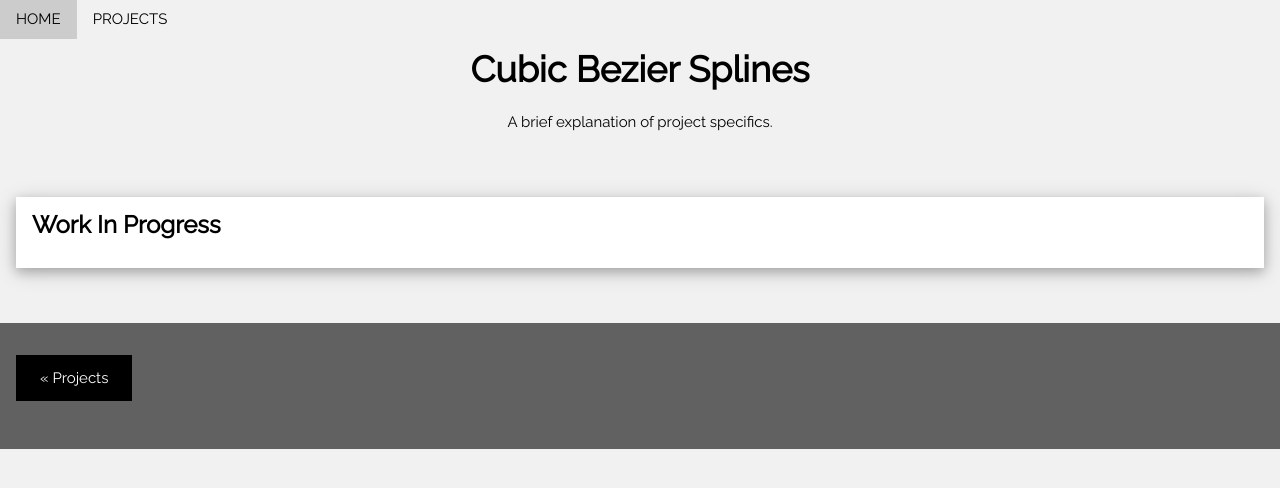
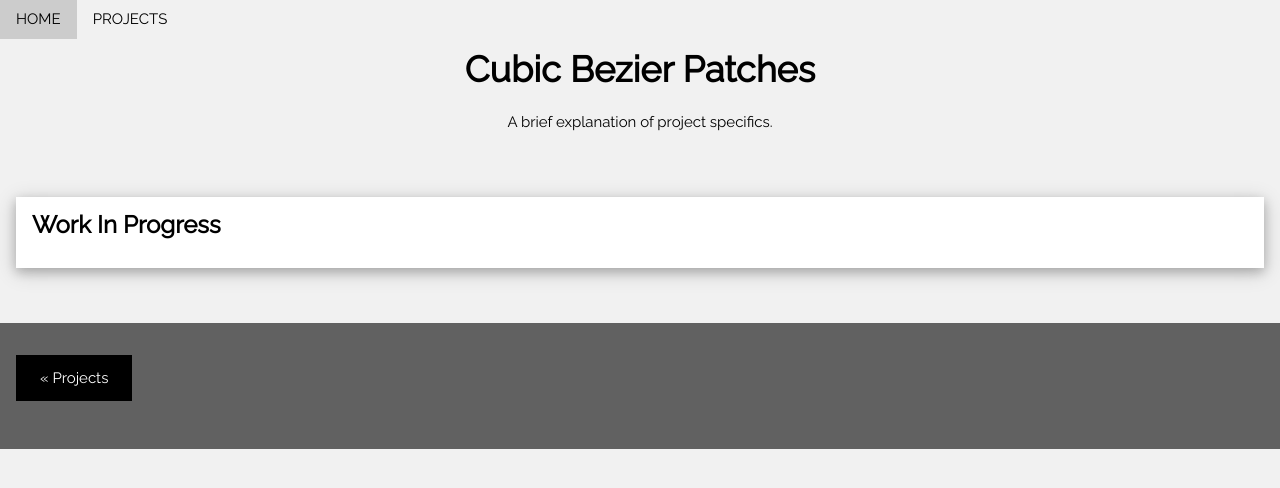
Before and after one commit to trevorColby/trevorColby.github.io, a plain HTML site: page projects/bezier.html in a window 1280 px wide. Drawn offline with Linux system fonts and the light colour scheme.

Commit message:
bezier.html: Fixed title of cubic bezier patches

```diff
--- a/projects/bezier.html
+++ b/projects/bezier.html
@@ -32,7 +32,7 @@ and is wrapped around the whole page content, except for the footer in this exam
 
 <!-- Header -->
 <header class="w3-container w3-center w3-padding-32">
-  <h1><b>Cubic Bezier Splines</b></h1>
+  <h1><b>Cubic Bezier Patches</b></h1>
   <p>A brief explanation of project specifics.</p>
 </header>
 
```
